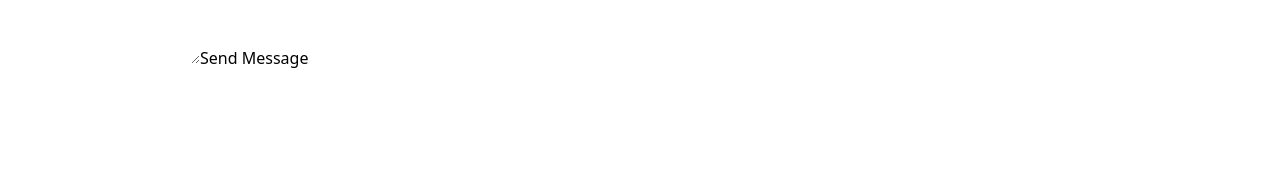
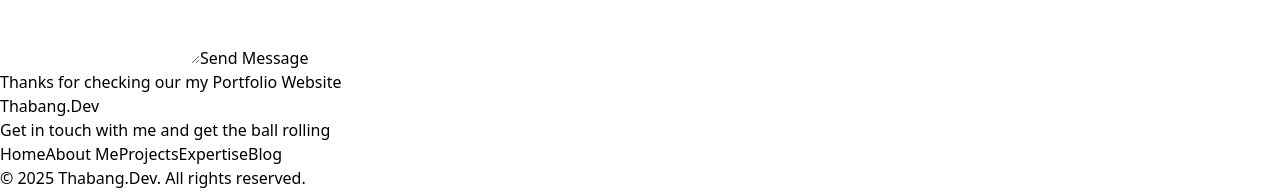
Before and after one commit to thabangDev77/thabangdev-portfolio, a React (Vite) app in the folder thabangdev-portfolio/: page / in a window 1280 px wide. Shown: the part 2048-2242 px from the top of the page. Before the commit the page ends 2118 px from the top, so only its background shows below. Built offline with nearby package versions, Linux system fonts and the light colour scheme.

Commit message:
chore: add a footer section and display it

```diff
--- a/thabangdev-portfolio/src/App.jsx
+++ b/thabangdev-portfolio/src/App.jsx
@@ -6,6 +6,7 @@ import Project from './components/projects/Project';
 import Expertise from './components/expertise/Expertise';
 import Blog from './components/articles/Blog';
 import Contact from './components/Contact';
+import Footer from './components/Footer';
 
 function App() {
   return (
@@ -17,6 +18,7 @@ function App() {
       <Expertise />
       <Blog />
       <Contact />
+      <Footer />
     </main>
   )
 }
--- /dev/null
+++ b/thabangdev-portfolio/src/components/Footer.jsx
@@ -0,0 +1,27 @@
+import React from 'react'
+
+function Footer() {
+  return (
+    <footer>
+
+      <p>Thanks for checking our my Portfolio Website</p>
+      <h3>Thabang.Dev</h3>
+      <p>Get in touch with me and get the ball rolling</p>
+      <div>
+         {/* Social media icons to be added here */}
+      </div>
+      <div>
+          <a href="#">Home</a>
+          <a href="#">About Me</a>
+          <a href="#">Projects</a>
+          <a href="#">Expertise</a>
+          <a href="#">Blog</a>
+      </div>
+      <p>&copy; 2025 Thabang.Dev. All rights reserved.</p>
+      <p>Designed and Developed by <a href="#">Thabang</a></p>
+
+    </footer>
+  )
+}
+
+export default Footer
```
